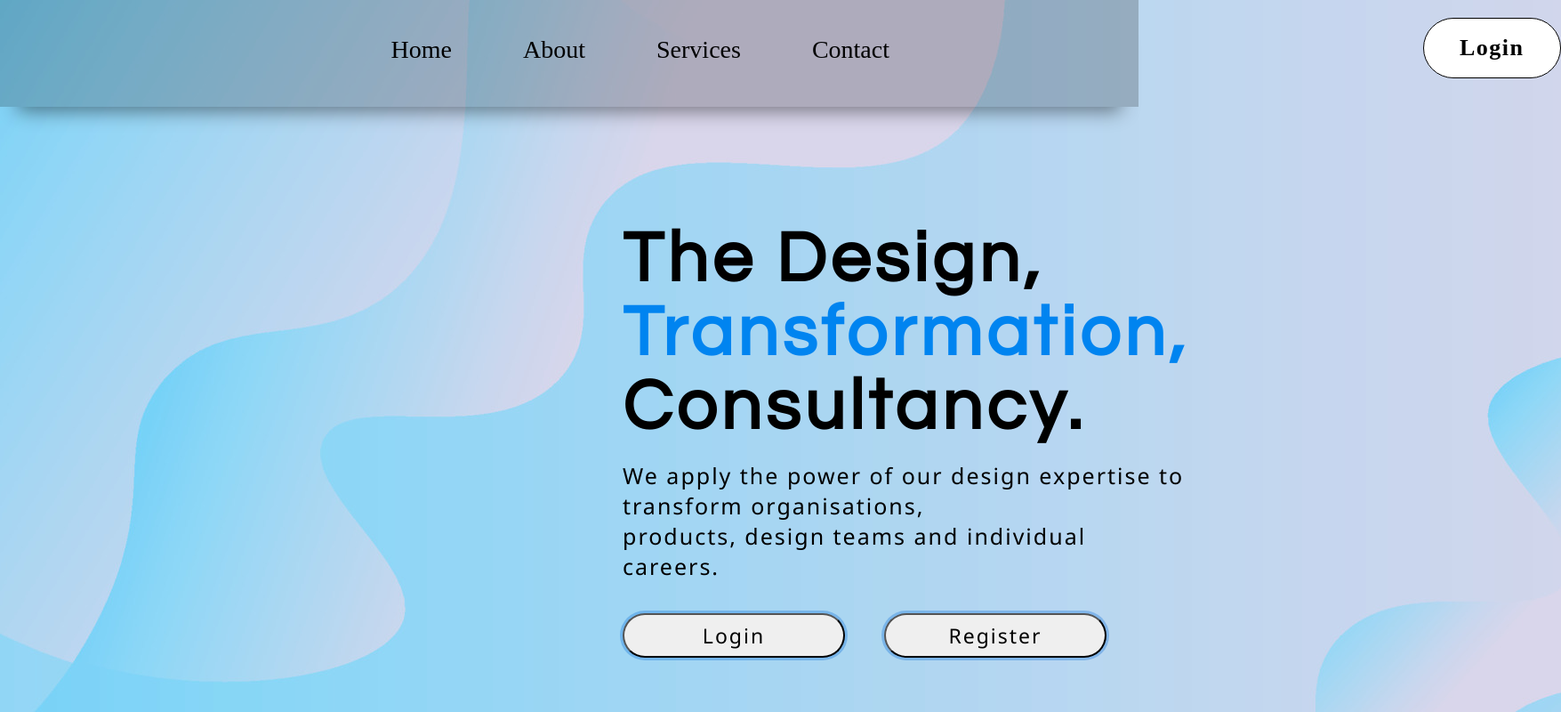
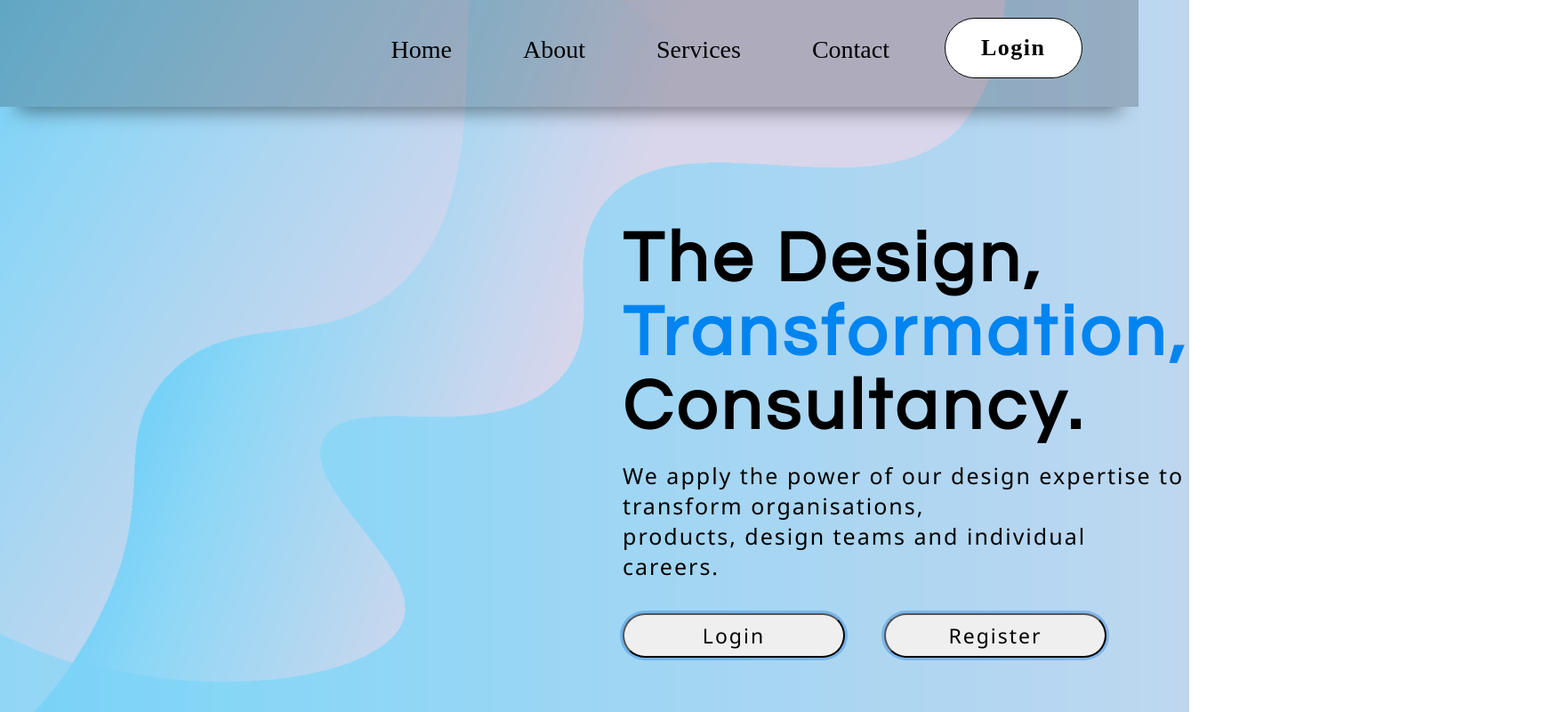
Before and after one commit to Dipakk10/Fontend, a plain HTML site: page index.html in a window 1280 px wide. Shown: the whole page at 89% size, 1755 px wide, since content can reach past the window. Drawn offline with Linux system fonts and the light colour scheme.

Commit message:
Update button.css

```diff
--- a/button.css
+++ b/button.css
@@ -17,7 +17,8 @@
   line-height: 24px;
   min-width: 140px;
   top: 20px;
-  left: 1600px;
+/*   left: 1600px; */
+  margin: 0px 0px 0px 22px;
   border-radius: 40px;
   outline: 0;
   padding: 20px 40px;
```
